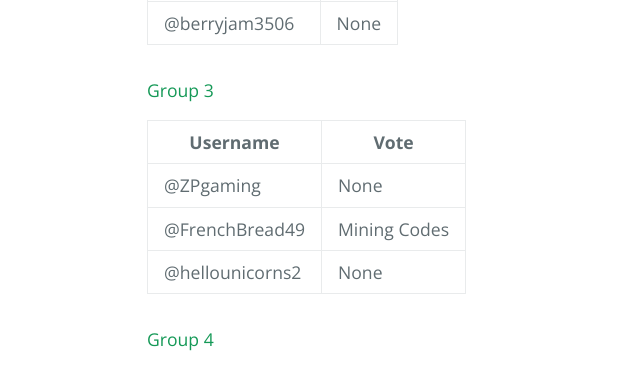
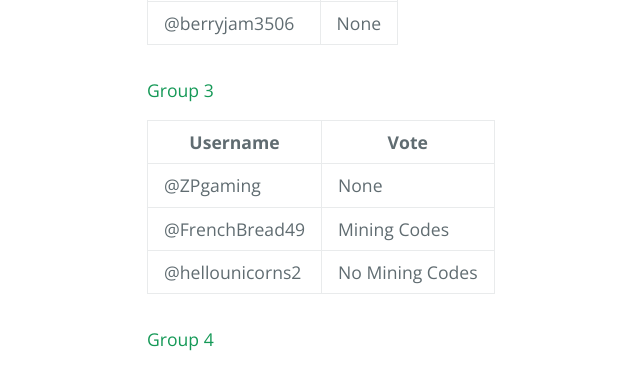
Before and after one commit to AlphaZetta/ShopBux-Vote, a Jekyll site: the page built from index.md, in a window 1280 px wide and 900 px high, scrolled down 2959 px. Shown: the top 367 px of the window, without its empty margins (77-717 px from the left). Built offline with Jekyll 4.4.1, drawn with Linux system fonts in a browser that asks for light colours; the repository's description, which GitHub fills in, is left out; our own code applies the rules of GitHub Pages for plain Markdown files.

Commit message:
Update index.md

```diff
--- a/index.md
+++ b/index.md
@@ -96,7 +96,7 @@ Username | Vote
 -|-
 @ZPgaming | None
 @FrenchBread49 | Mining Codes
-@hellounicorns2 | None
+@hellounicorns2 | No Mining Codes
 
 #### Group 4
 
```
